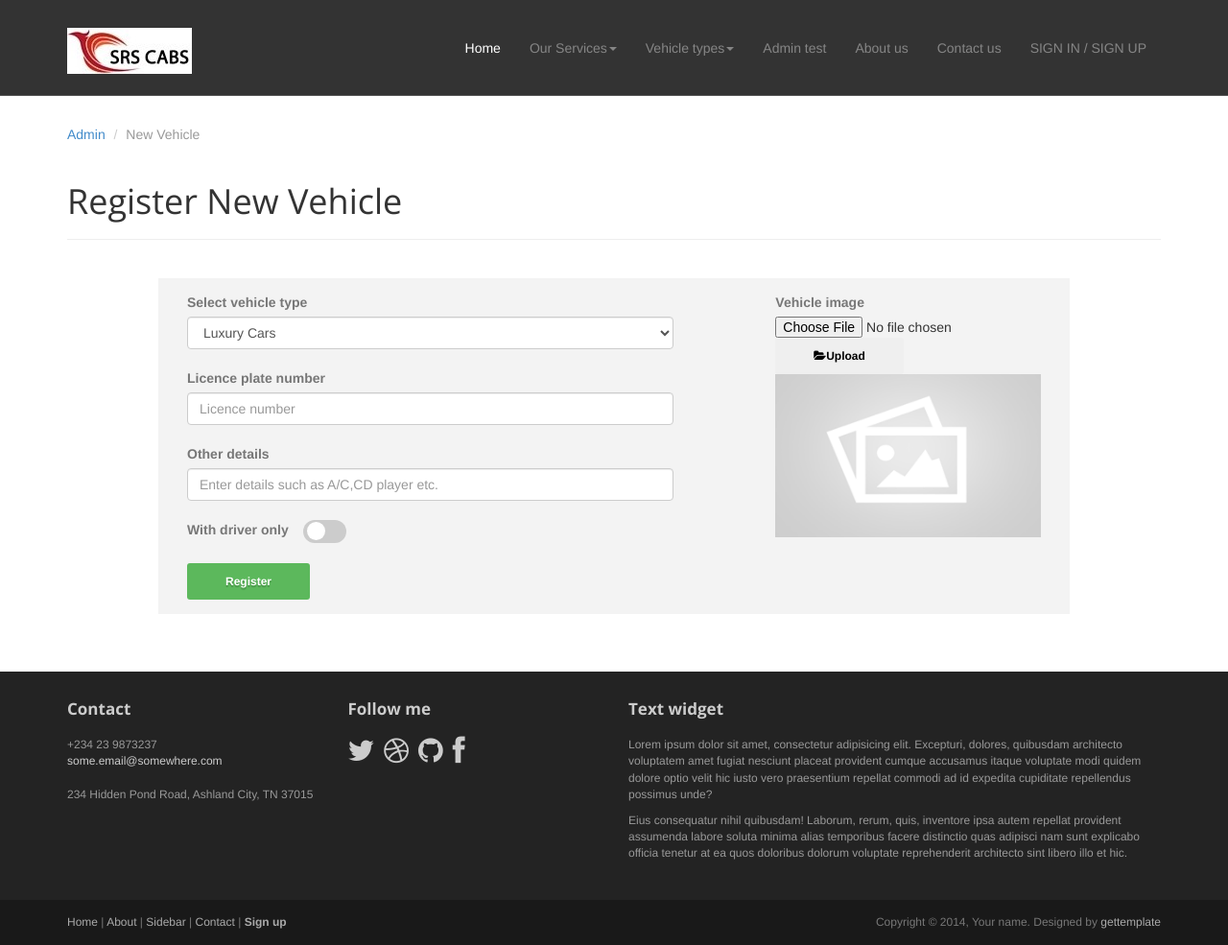
After one commit to lnash94/SRScab, a CodeIgniter app: page /srscabs/users/adminlogin in a window 1280 px wide. The commit adds this page. Shown: the whole page at 96% size. Run offline with CodeIgniter, Linux system fonts and the light colour scheme; some libraries are stand-ins or nearby versions.

Commit message:
admin new vehicle frontend completed

```diff
--- a/application/config/autoload.php
+++ b/application/config/autoload.php
@@ -89,7 +89,7 @@ $autoload['drivers'] = array();
 |
 |	$autoload['helper'] = array('url', 'file');
 */
-$autoload['helper'] = array('url','form','text');
+$autoload['helper'] = array('url','form','text','file');
 
 /*
 | -------------------------------------------------------------------
--- a/application/config/routes.php
+++ b/application/config/routes.php
@@ -2,7 +2,8 @@
 defined('BASEPATH') OR exit('No direct script access allowed');
 
 $route['users/login']='users/login';
-$route['(:any)/(:any)']='pages/view/$2';
+$route['users/adminlogin']='users/adminlogin';
+//$route['(:any)/(:any)']='pages/view/$2';
 $route['(:any)']='pages/view/$1';
 
 $route['default_controller'] = 'pages/view';
--- a/application/controllers/Users.php
+++ b/application/controllers/Users.php
@@ -1,10 +1,4 @@
  <?php
-/**
- * Created by PhpStorm.
- * User: PC
- * Date: 9/12/2017
- * Time: 8:31 PM
- */
 class  Users extends CI_Controller{
     public function login()
     {
@@ -55,6 +49,11 @@ class  Users extends CI_Controller{
             }
         }
     }
+	public function adminlogin(){
+		 	$this->load->view('template/header');
+            $this->load->view('Admin/addvehicle',array('path'=>'assets/images/empty.png'));
+            $this->load->view('template/footer');
+	}
 
     //check if email exists
     public function check_email_exists($username)
--- /dev/null
+++ b/application/views/Admin/addvehicle.php
@@ -0,0 +1,41 @@
+<div style="margin-top: 100px;"></div>
+<div class="container">
+
+		<ol class="breadcrumb">
+			<li><a href="index.html">Admin</a></li>
+			<li class="active">New Vehicle</li>
+		</ol>
+		<header class="page-header">
+					<h1 class="page-title">Register New Vehicle</h1>
+		</header>
+		<div id="newvehicleform" class="col-md-10 col-md-offset-1">
+		<?php echo form_open_multipart('upload/index')?>
+		<div class="col-md-7">
+		<label>Select vehicle type</label>
+		<select class="form-control">
+			<option value="Luxury">Luxury Cars</option>
+			<option value="Genaral">Genaral Cars</option>
+			<option value="4wd">Bus,Van,4WD,SUV</option>
+			<option value="Classic">Classic And Vintage</option>
+		</select></br>
+		<label>Licence plate number</label>
+		<input type="text" class="form-control" name="licenno"/ placeholder="Licence number"></br>
+		<label>Other details</label>
+		<input type="text" class="form-control" name="details"/ placeholder="Enter details such as A/C,CD player etc."></br>
+		<label style="margin-right: 15px;">With driver only</label>
+		<label class="switch">
+  		<input type="checkbox">
+  		<span class="slider round"></span>
+		</label></br></br>
+		<button type="submit" class="btn btn-success btn-xs">Register</button>
+		</div>
+		<div class="pull-right col-md-4">
+		<label>Vehicle image</label>
+		<input type="file" name="userfile"/>
+		<button type="submit" class="btn btn-xs" name="submit"><i class="fa fa-folder-open" aria-hidden="true"></i>Upload</button>
+		<img src="<?php echo base_url().$path?>" height="170px;" width="100%"></div>
+	</form>
+
+
+	</div>
+</div>
--- a/application/views/template/header.php
+++ b/application/views/template/header.php
@@ -32,11 +32,11 @@
         <div class="navbar-header">
             <!-- Button for smallest screens -->
             <button type="button" class="navbar-toggle" data-toggle="collapse" data-target=".navbar-collapse"><span class="icon-bar"></span> <span class="icon-bar"></span> <span class="icon-bar"></span> </button>
-            <a class="navbar-brand" href="home"><img src="assets/images/logo.jpg" alt="Progressus HTML5 template"></a>
+            <a class="navbar-brand" href="home"><img src="<?php echo base_url();?>assets/images/logo.jpg" alt="Progressus HTML5 template"></a>
         </div>
         <div class="navbar-collapse collapse">
             <ul class="nav navbar-nav pull-right">
-                <li class="active"><a href="home">Home</a></li>
+                <li class="active"><a href="<?php echo base_url();?>home">Home</a></li>
                 <li class="dropdown">
                     <a href="#" class="dropdown-toggle" data-toggle="dropdown">Our Services<b class="caret"></b></a>
                     <ul class="dropdown-menu">
@@ -55,8 +55,9 @@
                         <li><a href="sidebar-right.html">Classic And Vintage</a></li>
                     </ul>
                 </li>
-                <li><a href="about">About us</a></li>
-                <li><a href="contact">Contact us</a></li>
+                <li><a href="<?php echo base_url();?>users/adminlogin">Admin test</a></li>
+                <li><a href="<?php echo base_url();?>about">About us</a></li>
+                <li><a href="<?php echo base_url();?>contact">Contact us</a></li>
                 <li><a href="<?php echo site_url('users/login') ?>" onclick="document.getElementById('id01').style.display='block'" style="width:auto;">SIGN IN / SIGN UP</a></li>
             </ul>
         </div><!--/.nav-collapse -->
--- a/assets/css/style.css
+++ b/assets/css/style.css
@@ -10,11 +10,17 @@
 	line-height: 70px;
 	text-align: center;
 }
+.overlay{
+	width: 0px;
+	height: 0px;
+	-webkit-transition: height 1s; /* For Safari 3.1 to 6.0 */
+    transition: height 1s;
+}
 
 .linker:hover > .overlay {
     width:100%;
     height:100%;
-    position:absolute;
+    /*position:absolute;*/
     background-color:#000;
     opacity:0.6;
 }
@@ -29,3 +35,64 @@
 	color: aliceblue;
 	text-decoration: none;
 }
+#newvehicleform{
+	background-color: #F3F3F3;
+	padding: 15px;
+	margin-top: 20px;
+}
+.switch {
+  position: absolute;
+  display: inline-block;
+  width: 45px;
+  height: 24px;
+}
+/* Hide default HTML checkbox */
+.switch input {display:none;}
+
+/* The slider */
+.slider {
+  position: absolute;
+  cursor: pointer;
+  top: 0;
+  left: 0;
+  right: 0;
+  bottom: 0;
+  background-color: #ccc;
+  -webkit-transition: .4s;
+  transition: .4s;
+}
+
+.slider:before {
+  position: absolute;
+  content: "";
+  height: 19px;
+  width: 19px;
+  left: 4px;
+  bottom: 3px;
+  background-color: white;
+  -webkit-transition: .4s;
+  transition: .4s;
+}
+
+input:checked + .slider {
+  background-color: #F3B720;
+}
+
+input:focus + .slider {
+  box-shadow: 0 0 1px #2196F3;
+}
+
+input:checked + .slider:before {
+  -webkit-transform: translateX(20px);
+  -ms-transform: translateX(20px);
+  transform: translateX(20px);
+}
+
+/* Rounded sliders */
+.slider.round {
+  border-radius: 34px;
+}
+
+.slider.round:before {
+  border-radius: 50%;
+}
--- a/system/libraries/Upload.php
+++ b/system/libraries/Upload.php
@@ -1312,11 +1312,7 @@ class CI_Upload {
 			}
 		}
 
-<<<<<<< HEAD
 		// Fall back to mime_content_type(), if available (still better than $_FILES[$field]['type'])
-=======
-		// Fall back to the deprecated mime_content_type(), if available (still better than $_FILES[$field]['type'])
->>>>>>> sumudu
 		if (function_exists('mime_content_type'))
 		{
 			$this->file_type = @mime_content_type($file['tmp_name']);
```
Also changed, not shown: application/controllers/upload.php (added, +25 -0 lines), application/views/Admin/admin_registration.php (deleted, +0 -7 lines), assets/images/empty.png (added).
